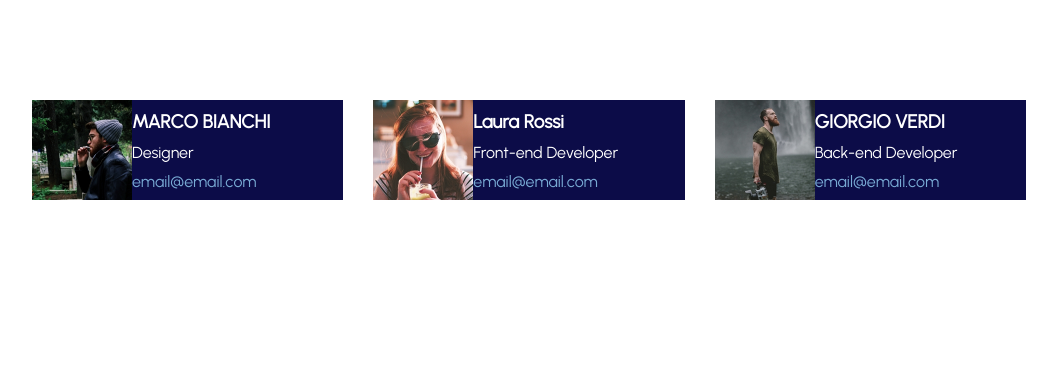
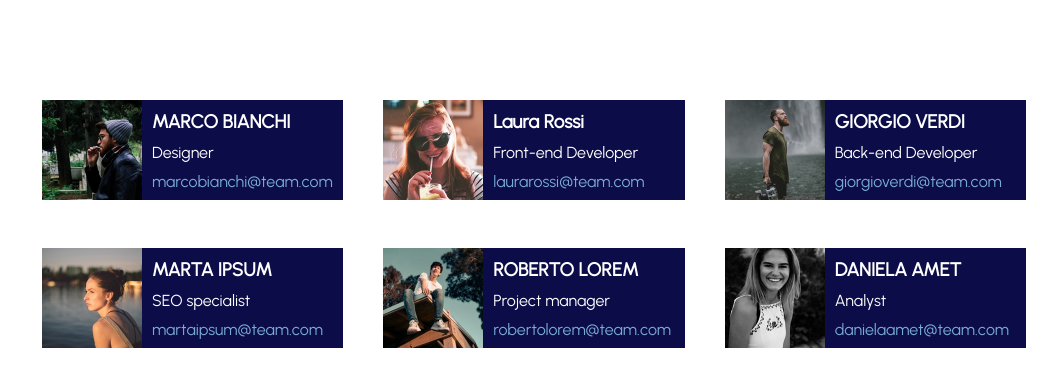
Before and after one commit to serena-peschiaroli/html-css-form-template, a plain HTML site: page index.html in a window 1280 px wide. Shown: the part 67-454 px from the top of the page, without its empty margins (106-1163 px from the left). Drawn offline with Linux system fonts and the light colour scheme.

Commit message:
Fix: columns, colors

```diff
--- a/css/style.css
+++ b/css/style.css
@@ -6,6 +6,7 @@
 img{
     max-width: 100%;
     float: left;
+    padding-right: 10px;
 }
 body {
     font-family: 'Roboto Serif', serif;
@@ -47,7 +48,7 @@ h1 {
     width: calc(100% / 3);
     padding: 0 20px;
     text-align: left;
-    padding-left: 10px;
+    padding-bottom: 3rem;
 
 }
 .collector img {
@@ -56,7 +57,6 @@ h1 {
 h3 , p, em {
     color: white;
     padding-top: 10px ;
-    padding-left: 10px;
 
 }
 .card-container p:nth-child(3) {
@@ -66,8 +66,8 @@ h3 , p, em {
 .card-container {
     background-color: rgb(12, 12, 72);
     height: 100px;
+}
 
-}
 .clearfix::after {
     content: "";
     clear: both;
--- a/index.html
+++ b/index.html
@@ -38,7 +38,8 @@
 
                         <p>Designer</p>
 
-                        <p>email@email.com</p></div>
+                        <p>marcobianchi@team.com</p>
+                    </div>
                  </div>
         </div>
         <div class="row clearfix">
@@ -49,7 +50,8 @@
 
                         <p>Front-end Developer</p>
 
-                        <p>email@email.com</p></div>
+                        <p>laurarossi@team.com</p>
+                    </div>
                  </div>
         </div>
         <div class="row clearfix">
@@ -60,16 +62,46 @@
 
                         <p>Back-end Developer</p>
 
-                        <p>email@email.com</p></div>
+                        <p>giorgioverdi@team.com</p></div>
                  </div>
         </div>
 
-     </section>
+        <div class="row clearfix">
+            <div class="collector">
+                <div class="card-container">
+                    <img src="img/female2.png">
+                    <div class="right-content">          <h3>MARTA IPSUM</h3>
 
-     <div class="column clearfix">
+                        <p>SEO specialist</p>
+
+                        <p>martaipsum@team.com</p></div>
+                 </div>
+        </div>
+        <div class="row clearfix">
+            <div class="collector">
+                <div class="card-container">
+                    <img src="img/male3.png">
+                    <div class="right-content">          <h3>ROBERTO LOREM</h3>
+
+                        <p>Project manager</p>
+
+                        <p>robertolorem@team.com</p>
+                    </div>
+                 </div>
+        </div>
+        <div class="row clearfix">
+            <div class="collector">
+                <div class="card-container">
+                    <img src="img/female3.png">
+                    <div class="right-content">          <h3>DANIELA AMET</h3>
+
+                        <p>Analyst</p>
+
+                        <p>danielaamet@team.com</p></div>
+                 </div>
+        </div>
 
      </div>
-     <section>
 
      </section>
     <!-- <div class="page-wrapper">
```
